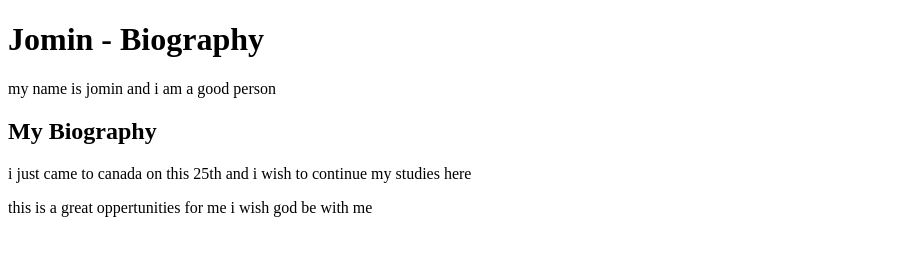
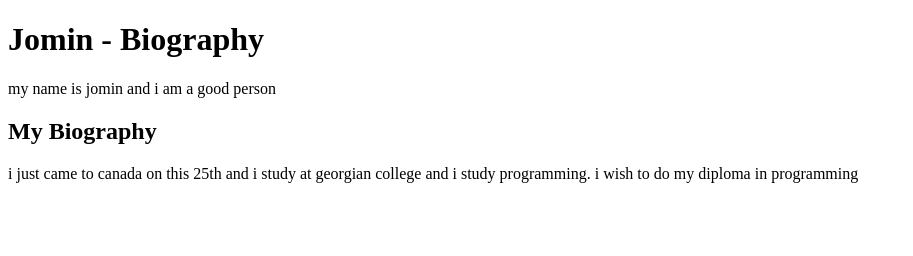
Before and after one commit to jomjos22/lab-01, a plain HTML site: page index.html in a window 1280 px wide. Shown: the whole page, without its empty margins (0-913 px from the left). Drawn offline with Linux system fonts and the light colour scheme.

Commit message:
Add files via upload

```diff
--- a/index.html
+++ b/index.html
@@ -1,20 +1,25 @@
 <!DOCTYPE html>
 <html lang="en">
+
 <head>
     <meta charset="UTF-8">
     <meta http-equiv="X-UA-Compatible" content="IE=edge">
     <meta name="viewport" content="width=device-width, initial-scale=1.0">
     <title>Jomin - biography</title>
 </head>
+
 <body>
     <header>
-    <h1>Jomin - Biography</h1>
-    <p>my name is jomin and i am a good person</p>
+        <h1>Jomin - Biography</h1>
+        <p>my name is jomin and i am a good person</p>
     </header>
     <section>
         <h2>My Biography</h2>
-        <p>i just came to canada on this 25th and i wish to continue my studies here</p>
-        <p>this is a great oppertunities for me i wish god be with me</p>
+        <p>i just came to canada on this 25th and i study at georgian college
+            and i study programming.
+            i wish to do my diploma in programming </p>
+
     </section>
 </body>
+
 </html>
```
